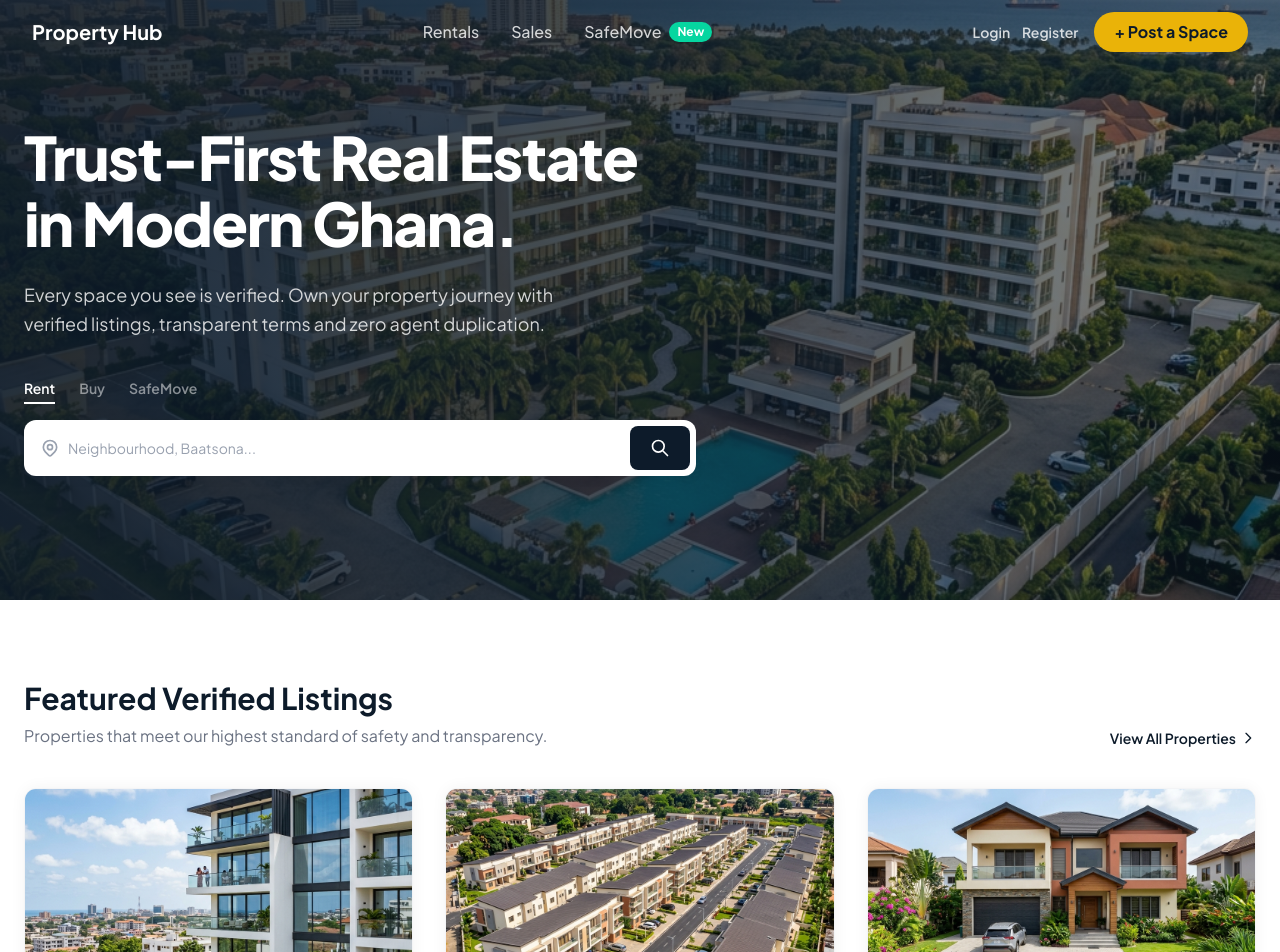
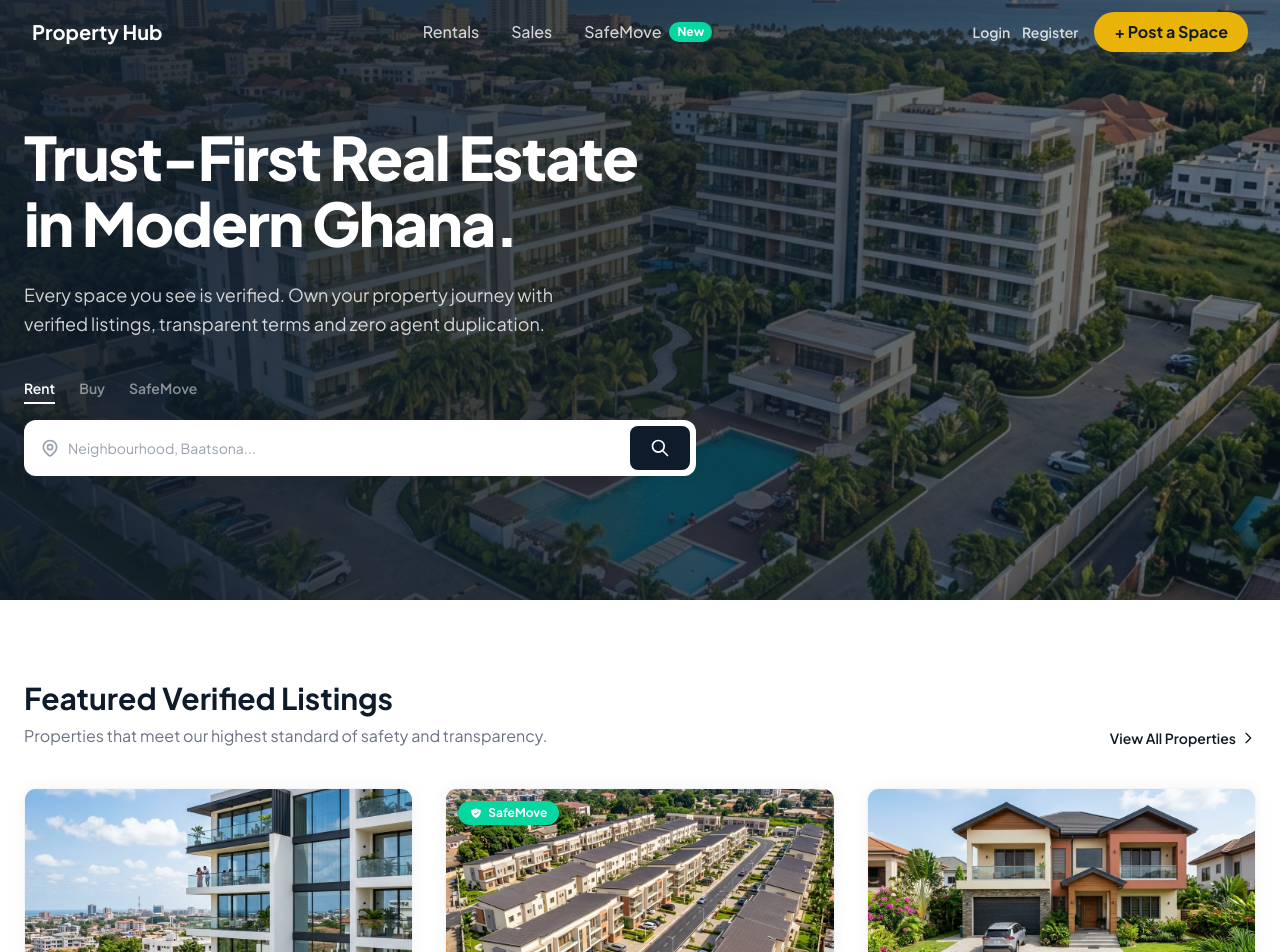
Before and after one commit to callfelixstudios/property-hub-gh, a Next.js app: page / in a window 1280 px wide. Shown: the top 952 px of the page. Built offline with nearby package versions, Linux system fonts and the light colour scheme; no server answers.

Commit message:
feat: restore SafeMove badge specifically on listing cards

```diff
--- a/src/app/rentals/page.tsx
+++ b/src/app/rentals/page.tsx
@@ -61,7 +61,7 @@ async function fetchRentalListings(): Promise<Listing[]> {
       priceSuffix: '/mo',
       serviceCharge: row.service_charge ? `₵${Number(row.service_charge).toLocaleString()}/mo` : 'Inclusive',
       advance: 'Flexible',
-      badge: row.safemove_active ? 'safemove' : (row.generator_backup ? 'verified' : undefined),
+      badge: row.safemove_active ? 'safemove' : undefined,
     };
   });
 }
@@ -151,6 +151,12 @@ export default async function RentalsPage() {
                 {/* 3:2 Image */}
                 <div className="relative w-full pt-[66.66%]">
                   <Image src={prop.image_src ?? '/placeholder.png'} alt={prop.title} fill className="object-cover" />
+                  {prop.badge === 'safemove' && (
+                    <div className="absolute top-3 left-3 bg-accent-emerald text-white px-3 py-1 text-xs font-bold rounded-full flex items-center gap-1.5 shadow-sm">
+                      <svg className="w-3 h-3" fill="currentColor" viewBox="0 0 20 20"><path fillRule="evenodd" d="M10 1.944A11.954 11.954 0 012.166 5C2.056 5.649 2 6.319 2 7c0 5.225 3.34 9.67 8 11.317C14.66 16.67 18 12.225 18 7c0-.682-.057-1.35-.166-2.001A11.954 11.954 0 0110 1.944zM14.5 8.5a.75.75 0 00-1.06-1.06l-3.94 3.94-1.44-1.44a.75.75 0 00-1.06 1.06l2 2a.75.75 0 001.06 0l4.44-4.44z" clipRule="evenodd"/></svg>
+                      SafeMove
+                    </div>
+                  )}
                 </div>
 
                 <div className="p-5 flex flex-col flex-1">
--- a/src/app/sales/page.tsx
+++ b/src/app/sales/page.tsx
@@ -44,7 +44,7 @@ async function fetchSalesListings() {
       price: row.outright_price ? `₵${Number(row.outright_price).toLocaleString()}` : '₵0',
       price_suffix: '',
       dimensions: row.land_size || (row.square_meters ? `${row.square_meters} sqm` : '—'),
-      badge: row.legal_status === 'titled' ? 'verified' : (row.safemove_active ? 'safemove' : undefined),
+      badge: row.safemove_active ? 'safemove' : undefined,
     };
   });
 }
@@ -115,6 +115,12 @@ export default async function SalesPage() {
                 {/* 3:2 Image */}
                 <div className="relative w-full pt-[66.66%]">
                   <Image src={prop.image_src ?? '/placeholder.png'} alt={prop.title} fill className="object-cover" />
+                  {prop.badge === 'safemove' && (
+                    <div className="absolute top-3 left-3 bg-accent-emerald text-white px-3 py-1 text-xs font-bold rounded-full flex items-center gap-1.5 shadow-sm">
+                      <svg className="w-3 h-3" fill="currentColor" viewBox="0 0 20 20"><path fillRule="evenodd" d="M10 1.944A11.954 11.954 0 012.166 5C2.056 5.649 2 6.319 2 7c0 5.225 3.34 9.67 8 11.317C14.66 16.67 18 12.225 18 7c0-.682-.057-1.35-.166-2.001A11.954 11.954 0 0110 1.944zM14.5 8.5a.75.75 0 00-1.06-1.06l-3.94 3.94-1.44-1.44a.75.75 0 00-1.06 1.06l2 2a.75.75 0 001.06 0l4.44-4.44z" clipRule="evenodd"/></svg>
+                      SafeMove
+                    </div>
+                  )}
                 </div>
 
                 <div className="p-5 flex flex-col flex-1">
--- a/src/components/PropertyCard.tsx
+++ b/src/components/PropertyCard.tsx
@@ -35,6 +35,14 @@ export default function PropertyCard({
           fill
           className="object-cover group-hover:scale-105 transition-transform duration-500"
         />
+        {badge === "safemove" && (
+          <div className="absolute top-3 left-3 flex items-center gap-1.5 bg-accent-emerald text-white px-3 py-1 text-xs font-bold rounded-full shadow-sm">
+            <svg className="w-3 h-3" fill="currentColor" viewBox="0 0 20 20">
+              <path fillRule="evenodd" d="M10 1.944A11.954 11.954 0 012.166 5C2.056 5.649 2 6.319 2 7c0 5.225 3.34 9.67 8 11.317C14.66 16.67 18 12.225 18 7c0-.682-.057-1.35-.166-2.001A11.954 11.954 0 0110 1.944zM14.5 8.5a.75.75 0 00-1.06-1.06l-3.94 3.94-1.44-1.44a.75.75 0 00-1.06 1.06l2 2a.75.75 0 001.06 0l4.44-4.44z" clipRule="evenodd" />
+            </svg>
+            SafeMove
+          </div>
+        )}
       </div>
 
       {/* Content */}
```
